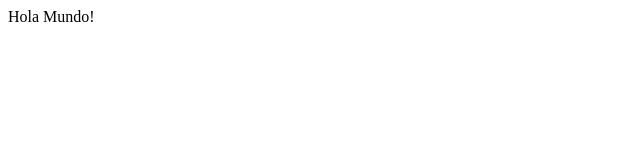
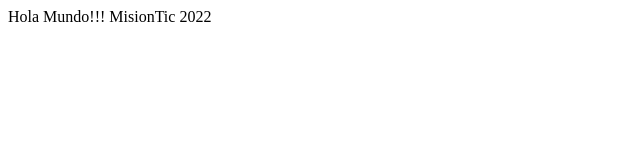
Before and after one commit to artunduagamayerli1/proyectoG36, a plain HTML site: page index.html in a window 1280 px wide. Shown: the whole page, without its empty margins (0-640 px from the left). Drawn offline with Linux system fonts and the light colour scheme.

Commit message:
Version 3.0

```diff
--- a/index.html
+++ b/index.html
@@ -7,6 +7,6 @@
     <title>Document</title>
 </head>
 <body>
-  Hola Mundo!
+  Hola Mundo!!! MisionTic 2022
 </body>
 </html>
```
